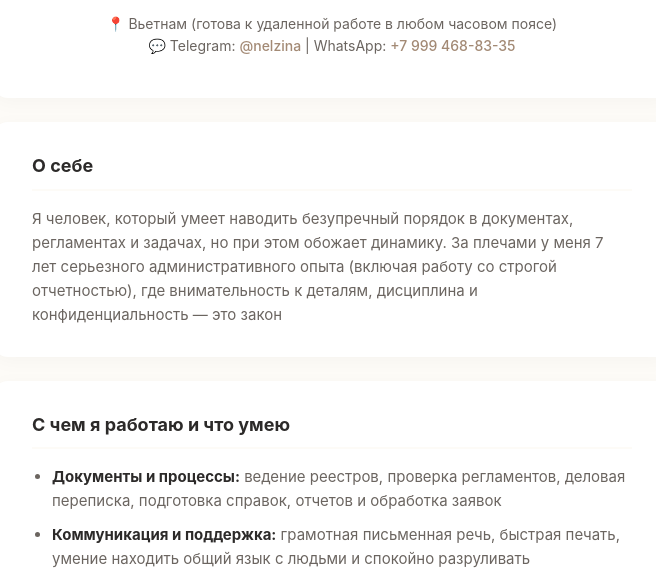
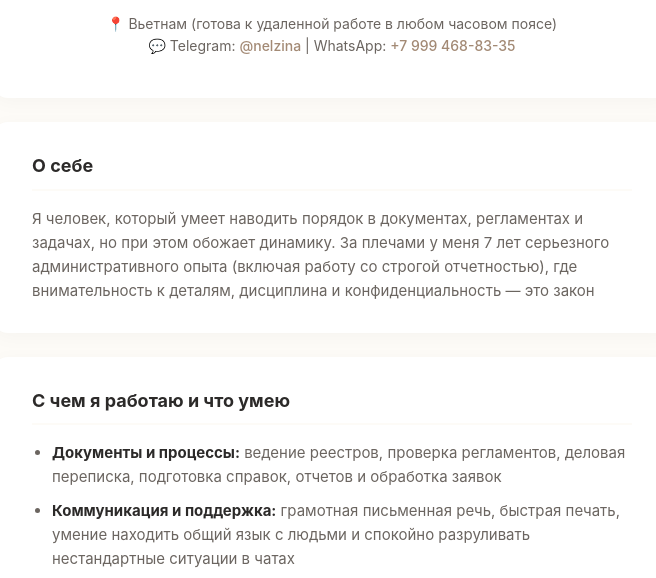
Before and after one commit to nelzina/nelzina.github.io, a plain HTML site: page card.html in a window 1280 px wide. Shown: the part 187-765 px from the top of the page, without its empty margins (308-964 px from the left). Drawn offline with Linux system fonts and the light colour scheme.

Commit message:
Update card.html

```diff
--- a/card.html
+++ b/card.html
@@ -147,7 +147,7 @@
         <!-- О себе -->
         <section>
             <h2>О себе</h2>
-            <p>Я человек, который умеет наводить безупречный порядок в документах, регламентах и задачах, но при этом обожает динамику. За плечами у меня 7 лет серьезного административного опыта (включая работу со строгой отчетностью), где внимательность к деталям, дисциплина и конфиденциальность — это закон</p>
+            <p>Я человек, который умеет наводить порядок в документах, регламентах и задачах, но при этом обожает динамику. За плечами у меня 7 лет серьезного административного опыта (включая работу со строгой отчетностью), где внимательность к деталям, дисциплина и конфиденциальность — это закон</p>
         </section>
 
         <!-- Навыки и процессы -->
```
